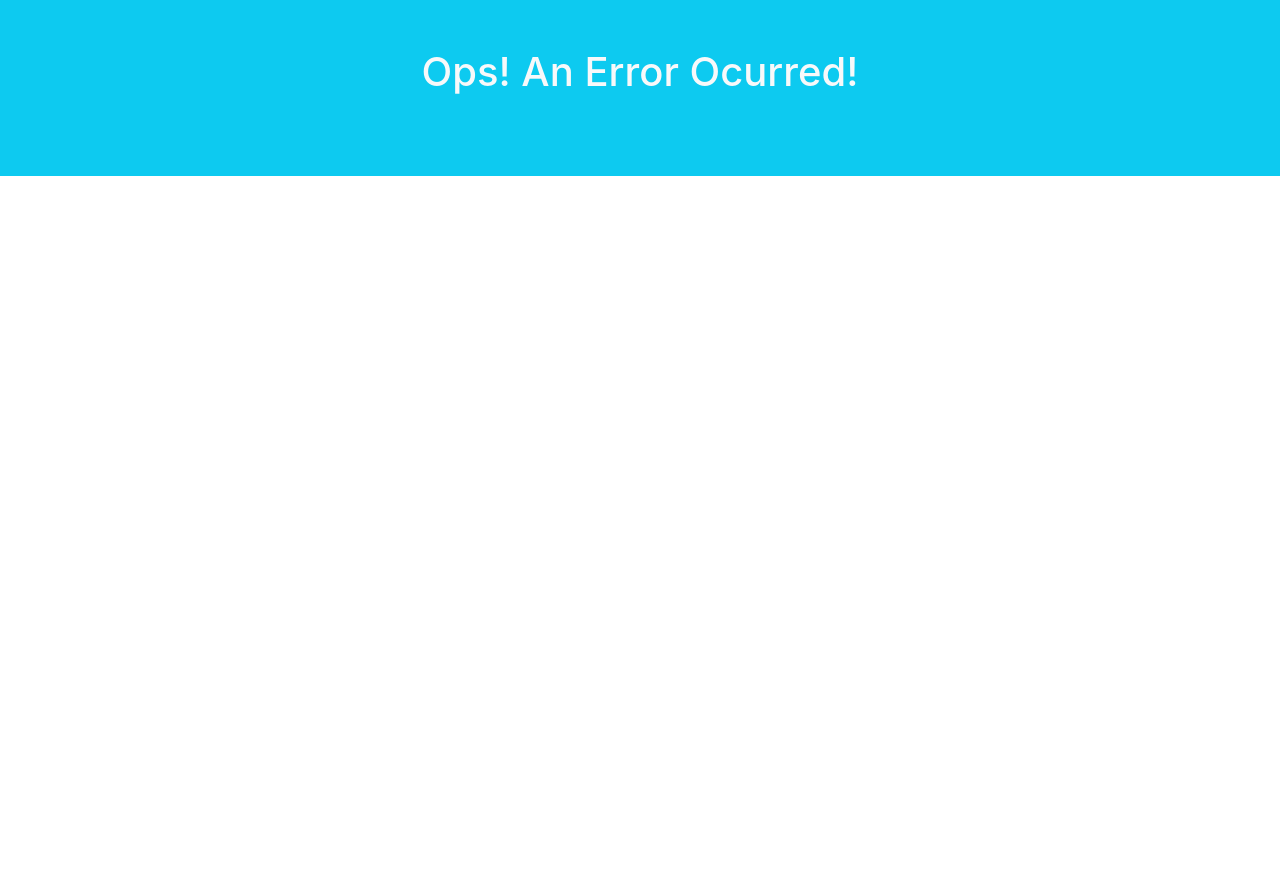
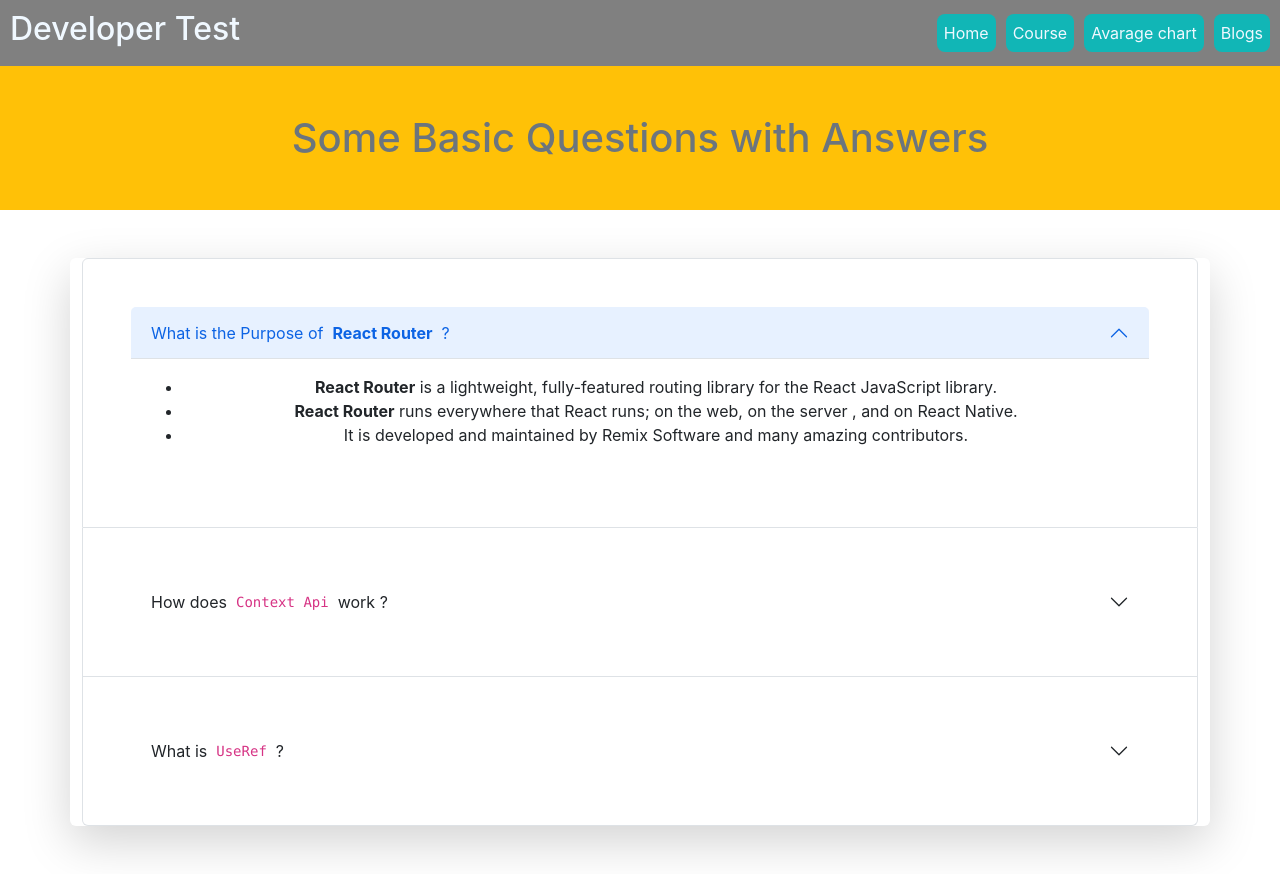
Before and after one commit to sarwar-asik/quize-old-p, a React (Create React App) app: page /blogs in a window 1280 px wide. Before the commit the page ends 800 px from the top, so only its background shows below. Built offline with nearby package versions, Linux system fonts and the light colour scheme.

Commit message:
blogs-add

```diff
--- a/public/index.html
+++ b/public/index.html
@@ -42,5 +42,8 @@
       To begin the development, run `npm start` or `yarn start`.
       To create a production bundle, use `npm run build` or `yarn build`.
     -->
+<!-- bootsrtap Link  -->
+<script src="https://cdn.jsdelivr.net/npm/bootstrap@5.2.2/dist/js/bootstrap.bundle.min.js" integrity="sha384-OERcA2EqjJCMA+/3y+gxIOqMEjwtxJY7qPCqsdltbNJuaOe923+mo//f6V8Qbsw3" crossorigin="anonymous"></script>
+
   </body>
 </html>
--- a/src/Router.js
+++ b/src/Router.js
@@ -1,5 +1,6 @@
 import React from "react";
 import { createBrowserRouter } from "react-router-dom";
+import Blogs from "./components/blogs/Blogs";
 import Chart from "./components/charts/Chart";
 import Course from "./components/Course/Course";
 import Home from "./components/homes/Home";
@@ -28,6 +29,9 @@ const router = createBrowserRouter([
       },
       {
         path:'chart',element:<Chart></Chart>
+      },
+      {
+        path:'blogs',element:<Blogs></Blogs>
       }
     ],
   },
--- /dev/null
+++ b/src/components/blogs/Blogs.js
@@ -0,0 +1,57 @@
+import React from "react";
+
+const Blogs = () => {
+  return (
+    <div className="text-center">
+      <h1 className="text-muted bg-warning p-5 ">Some Basic Questions with Answers </h1>
+
+
+
+      <div className="accordion container my-5 shadow-lg rounded" id="accordionExample">
+  <div class="accordion-item p-5">
+    <h2 class="accordion-header" id="headingOne">
+      <button class="accordion-button" type="button" data-bs-toggle="collapse" data-bs-target="#collapseOne" aria-expanded="true" aria-controls="collapseOne">
+      What is the Purpose of &nbsp; <strong> React Router</strong>&nbsp; ?
+      </button>
+    </h2>
+    <div id="collapseOne" class="accordion-collapse collapse show" aria-labelledby="headingOne" data-bs-parent="#accordionExample">
+      <div class="accordion-body">
+        <ul>
+            <li><b>React Router</b> is a lightweight, fully-featured routing library for the React JavaScript library.</li>
+            <li> <b>React Router</b> runs everywhere that React runs; on the web, on the server , and on React Native.</li>
+            <li> It is developed and maintained by Remix Software and many amazing contributors.</li>
+        </ul>
+
+      </div>
+    </div>
+  </div>
+  <div class="accordion-item p-5">
+    <h2 class="accordion-header" id="headingTwo">
+      <button class="accordion-button collapsed" type="button" data-bs-toggle="collapse" data-bs-target="#collapseTwo" aria-expanded="false" aria-controls="collapseTwo">
+        How does &nbsp; <code>Context Api </code> &nbsp; work ?
+      </button>
+    </h2>
+    <div id="collapseTwo" class="accordion-collapse collapse" aria-labelledby="headingTwo" data-bs-parent="#accordionExample">
+      <div class="accordion-body">
+      &nbsp; <code>Context Api </code> &nbsp;is a component structure provided by the React framework, which enables us to share specific forms of data across all levels of the application. It’s aimed at solving the problem of prop drilling.&nbsp; <code>Context Api </code>  makes it easier to have our global and app-wide data available to all components therefore, making it easier and more accessible.
+      </div>
+    </div>
+  </div>
+  <div class="accordion-item p-5">
+    <h2 class="accordion-header" id="headingThree">
+      <button class="accordion-button collapsed" type="button" data-bs-toggle="collapse" data-bs-target="#collapseThree" aria-expanded="false" aria-controls="collapseThree">
+       What is &nbsp; <code> UseRef</code>&nbsp;  ?
+      </button>
+    </h2>
+    <div id="collapseThree" class="accordion-collapse collapse" aria-labelledby="headingThree" data-bs-parent="#accordionExample">
+      <div class="accordion-body">
+      useRef(initialValue) is a built-in React hook that accepts one argument as the initial value and returns a reference. A reference is an object having a special property current.
+      </div>
+    </div>
+  </div>
+</div>
+    </div>
+  );
+};
+
+export default Blogs;
```
Also changed, not shown: src/components/blogs/Blogs.css (added).
